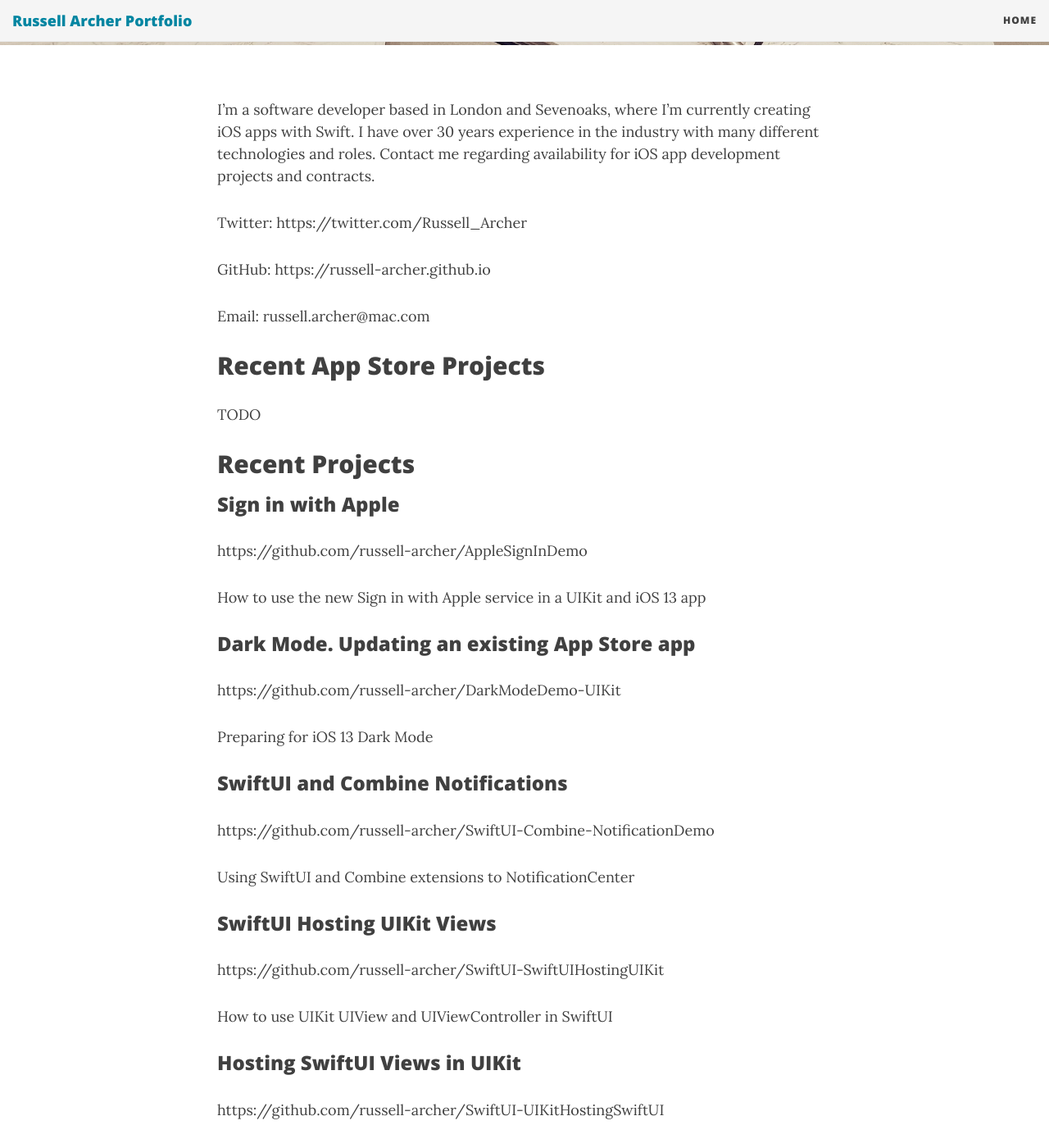
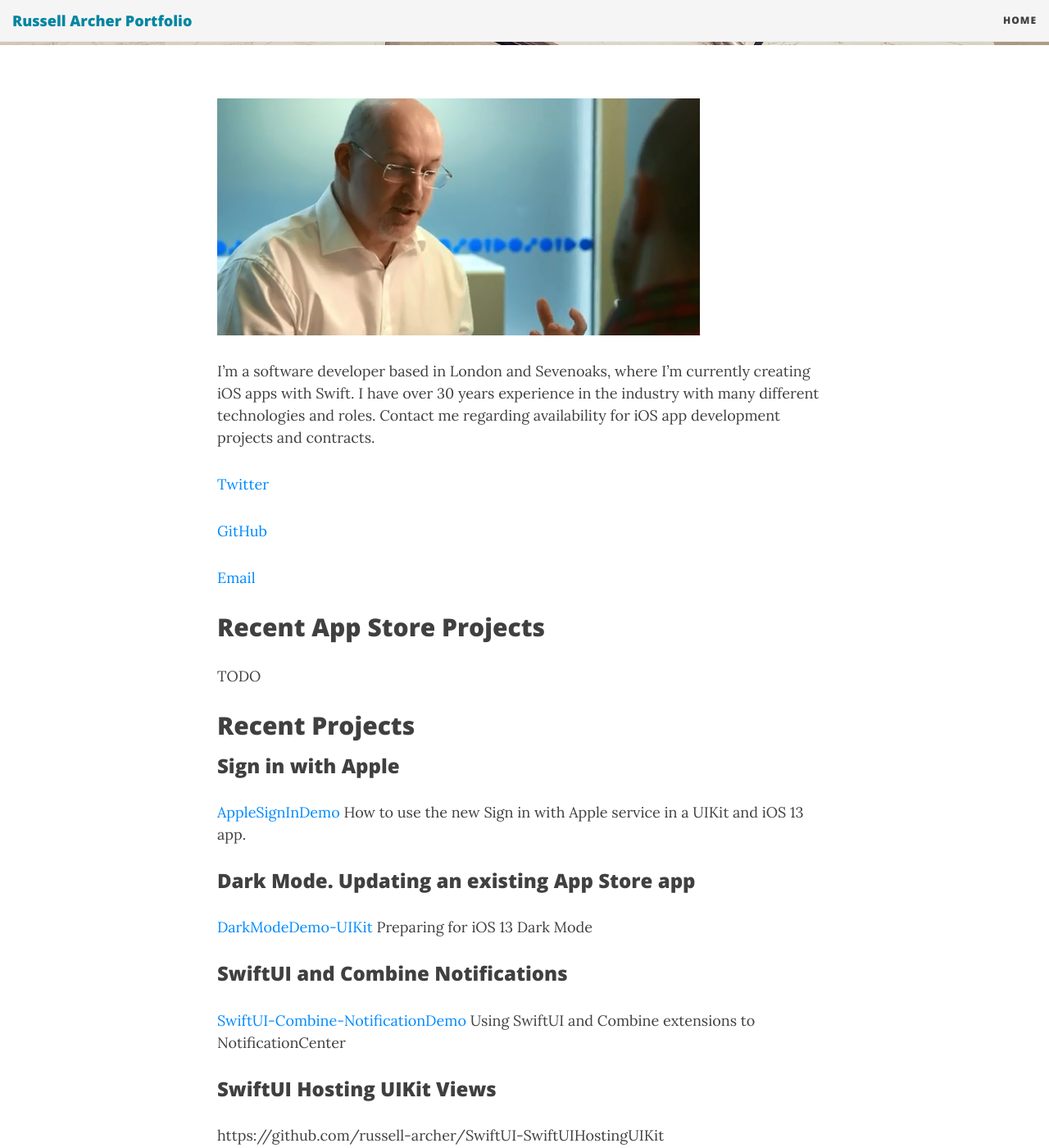
Before and after one commit to russell-archer/russell-archer.github.io, a Jekyll site: the page built from index.md, in a window 1280 px wide and 1400 px high, scrolled down 488 px. Shown: the whole window at 82% size. Built offline with Jekyll 4.4.1, drawn with Linux system fonts in a browser that asks for light colours; nearby versions of some CDN libraries.

Commit message:
Update index.md

```diff
--- a/index.md
+++ b/index.md
@@ -5,15 +5,17 @@
 bigimg: /img/notebook-886532_1920.jpg
 ---
 
+![](/img/designCons-1.png)
+
 I'm a software developer based in London and Sevenoaks, where I'm currently creating iOS apps with Swift.
 I have over 30 years experience in the industry with many different technologies and roles.
 Contact me regarding availability for iOS app development projects and contracts.
 
-Twitter: https://twitter.com/Russell_Archer
+[Twitter](https://twitter.com/Russell_Archer)
 
-GitHub: https://russell-archer.github.io
+[GitHub](https://russell-archer.github.io)
 
-Email: russell.archer@mac.com
+[Email](mailto:russell.archer@mac.com)
 
 ## Recent App Store Projects
 TODO
```
Also changed, not shown: other parts of index.md (+4 -7 lines).
